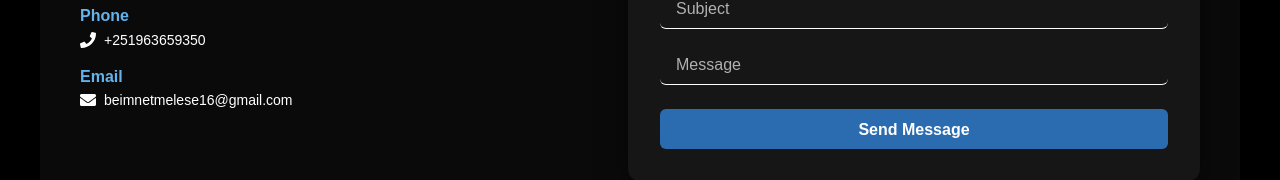
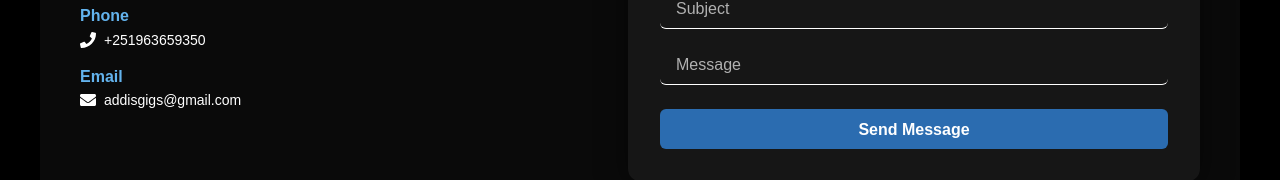
Before and after one commit to beimnetmelese/addisgigs, a React (Vite) app: page / in a window 1280 px wide. Shown: the part 4496-4676 px from the top of the page. Built offline with nearby package versions, Linux system fonts and the light colour scheme.

Commit message:
email changed

```diff
--- a/src/component/contactUs.tsx
+++ b/src/component/contactUs.tsx
@@ -36,7 +36,7 @@ function ContactUs() {
     const form = e.target;
 
     // Submit the form using JS
-    fetch("https://formsubmit.co/beimnetmelese16@gmail.com", {
+    fetch("https://formsubmit.co/addisgigs@gmail.com", {
       method: "POST",
       body: new FormData(form),
     })
@@ -108,7 +108,7 @@ function ContactUs() {
             </Heading>
             <HStack spacing={2}>
               <Icon as={FaEnvelope} />
-              <Text fontSize="sm">beimnetmelese16@gmail.com</Text>
+              <Text fontSize="sm">addisgigs@gmail.com</Text>
             </HStack>
           </Box>
         </VStack>
```
